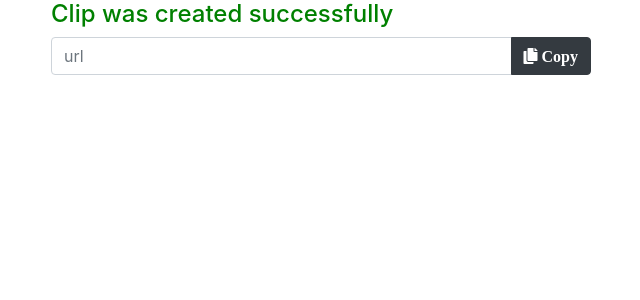
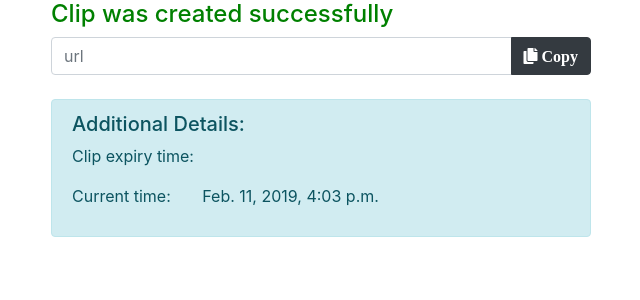
Before and after one commit to rajahks/onlinepaste, a Django app: template Clipstore/templates/clip/success.html in a window 1280 px wide. Shown: the part 56-356 px from the top of the page, without its empty margins (34-674 px from the left). Run offline with Django 3.2, Linux system fonts and the light colour scheme; the template is opened without the code that fills it, so the values that code supplies are empty; some libraries are stand-ins or nearby versions.

Commit message:
Adding clip expiry details to the success page

```diff
--- a/Clipstore/templates/clip/success.html
+++ b/Clipstore/templates/clip/success.html
@@ -10,15 +10,29 @@
 {# <input type="text" name="" value='{{clipObj.clipText}}'></input> #}
 
 <div class="row">
-<div class="col-md-6 input-group">
+<div class="col-md-6">
+  <div class="input-group">
+    <input type="text" id="copyText" class="form-control" placeholder="url"
+      aria-label="Link" aria-describedby="link-addon" value="{{clipUri}}" >
+    <div class="input-group-append">
+        <button class="copyBtn btn btn-dark" id="link-addon" type="button" data-clipboard-target="#copyText">
+          <i class="fas fa-copy"> Copy </i>
+        </button>
+    </div>
+  </div>
 
-  <input type="text" id="copyText" class="form-control" placeholder="url"
-    aria-label="Link" aria-describedby="link-addon" value="{{clipUri}}" >
-  <div class="input-group-append">
-      <button class="copyBtn btn btn-dark" id="link-addon" type="button" data-clipboard-target="#copyText">
-        <i class="fas fa-copy"> Copy </i>
-      </button>
+  <br>
+  <div class="alert alert-info" role="alert">
+    {% if clipObj.link_duration == 0 %}
+      <p>Note: Clip was created with "Delete on Access". It will be removed automatically after 30 days in case of no access.</p>
+    {% else %}
+    <h5>Additional Details:</h5>
+    {# <p>Clip will expire in: {{ clipObj.expiry_date - now  </p> #}
+    <p>Clip expiry time:&nbsp&nbsp {{clipObj.expiry_date | date:"DATETIME_FORMAT" }}</p>
+    <p>Current time:&nbsp&nbsp&nbsp&nbsp&nbsp&nbsp&nbsp{% now "DATETIME_FORMAT" %}</p>
+    {% endif %}
   </div>
+
 </div>
 </div>
 
```
Also changed, not shown: Clipstore/templates/clip/faq.html (+4 -5 lines), 1 other file.
